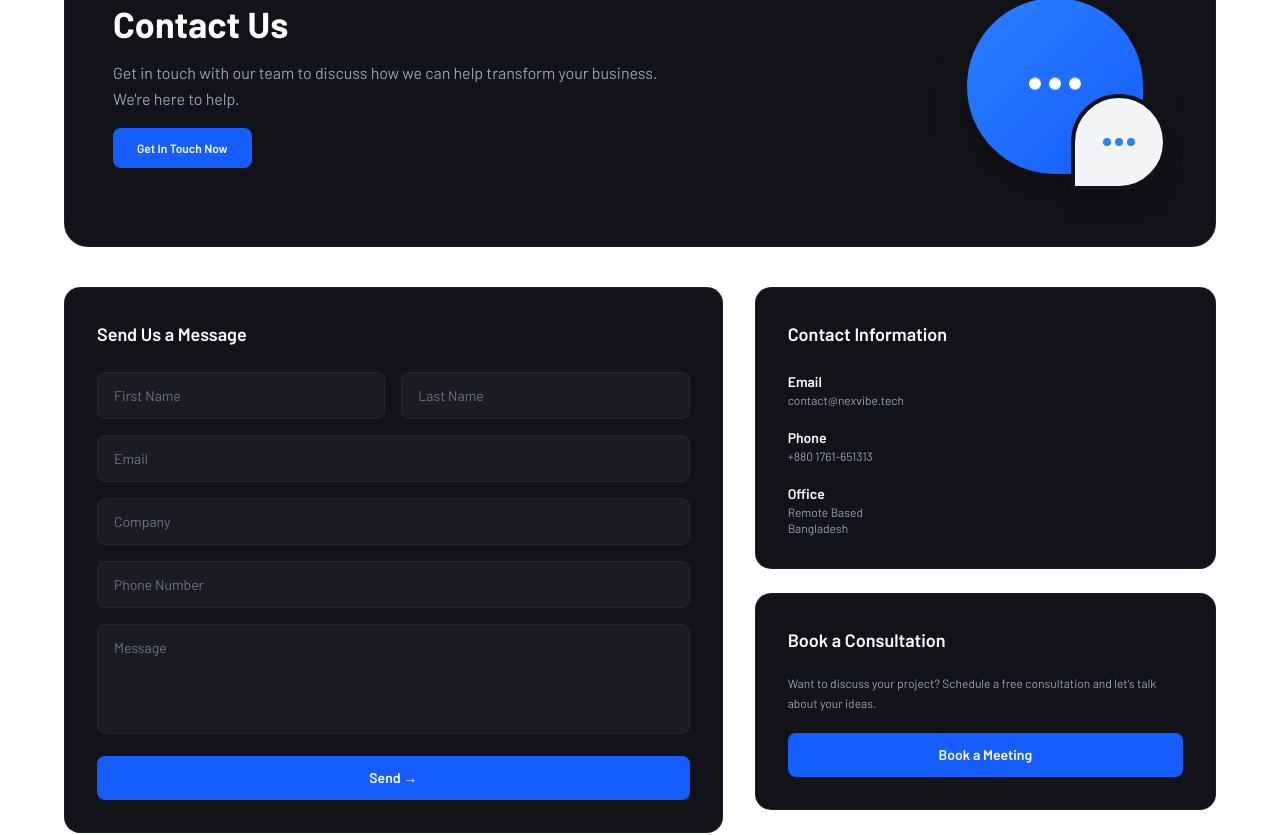
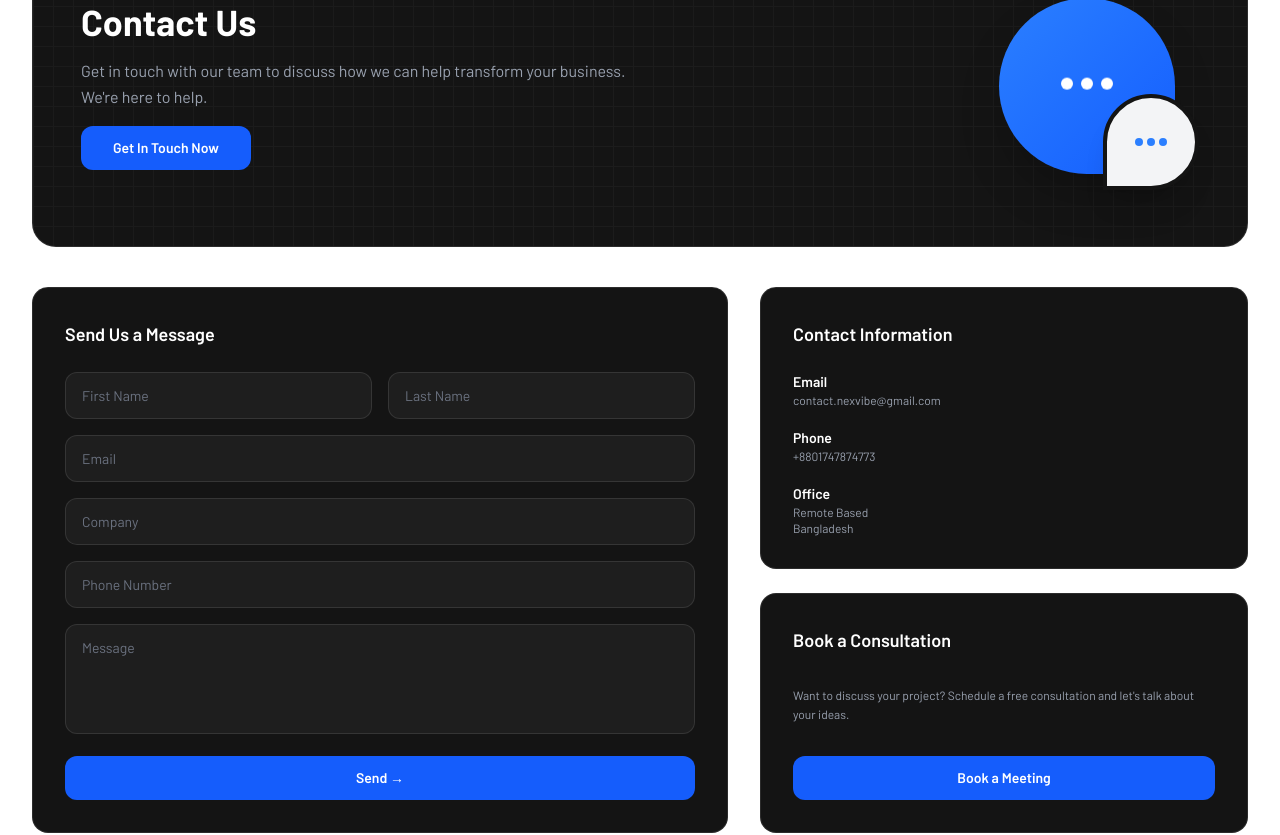
Before and after one commit to TheMehediHQ/Nexvibe, a Next.js app: page /contact in a window 1280 px wide. Shown: the part 220-1055 px from the top of the page. Built offline with nearby package versions, Linux system fonts and the light colour scheme.

Commit message:
feat: i complitte conatct page design

```diff
--- a/app/(website)/contact/ContactSection.tsx
+++ b/app/(website)/contact/ContactSection.tsx
@@ -1,16 +1,17 @@
 "use client";
+
 
 
 export default function ContactSection() {
   return (
-    <section className=" text-gray-300 min-h-screen py-12  px-4 sm:px-6 lg:px-8">
-      <div className="max-w-6xl mx-auto space-y-10">
+    <section className="text-gray-300 min-h-screen py-12">
+      <div className="mx-auto max-w-7xl px-4 sm:px-6 lg:px-8 space-y-10">
 
         {/* Hero Banner */}
-        <div className="relative overflow-hidden bg-[#121318] rounded-3xl p-8 md:p-12 border border-gray-800/60 flex flex-col md:flex-row items-center justify-between gap-6">
+        <div className="relative overflow-hidden bg-[#141414] rounded-3xl p-8 md:p-12 border border-white/10 flex flex-col md:flex-row items-center justify-between gap-8">
 
           <div
-            className="absolute inset-0 opacity-[0.03] pointer-events-none mix-blend-overlay"
+            className="absolute inset-0 opacity-[0.03] pointer-events-none"
             style={{
               backgroundImage:
                 "linear-gradient(#fff 1px, transparent 1px), linear-gradient(90deg, #fff 1px, transparent 1px)",
@@ -18,7 +19,8 @@ export default function ContactSection() {
             }}
           />
 
-          <div className="max-w-xl z-10 space-y-4 text-center md:text-left">
+          <div className="relative z-10 max-w-xl space-y-4 text-center md:text-left">
+
             <h1 className="text-3xl md:text-4xl font-bold text-white">
               Contact Us
             </h1>
@@ -29,35 +31,35 @@ export default function ContactSection() {
             </p>
 
             <button
-              type="button"
-              className="bg-blue-600 hover:bg-blue-500 text-white text-xs font-semibold px-6 py-3 rounded-lg transition"
+              className="rounded-xl bg-blue-600 px-8 py-3 text-sm font-semibold text-white transition hover:bg-blue-700"
             >
               Get In Touch Now
             </button>
+
           </div>
 
 
           {/* Chat Icon */}
-          <div className="relative flex items-center justify-center w-44 h-44 md:w-56 md:h-56 z-10">
+          <div className="relative flex h-44 w-44 md:h-56 md:w-56 items-center justify-center">
 
-            <div className="w-36 h-36 md:w-44 md:h-44 bg-gradient-to-br from-blue-500 to-blue-600 rounded-full rounded-br-none shadow-2xl flex items-center justify-center gap-2">
+            <div className="flex h-36 w-36 md:h-44 md:w-44 items-center justify-center gap-2 rounded-full rounded-br-none bg-gradient-to-br from-blue-500 to-blue-600 shadow-2xl">
 
               {[1,2,3].map((item)=>(
                 <span
                   key={item}
-                  className="w-3 h-3 bg-white rounded-full animate-bounce"
+                  className="h-3 w-3 rounded-full bg-white animate-bounce"
                 />
               ))}
 
             </div>
 
 
-            <div className="absolute bottom-2 right-0 w-24 h-24 bg-gray-100 rounded-full rounded-bl-none shadow-xl flex items-center justify-center gap-1 border-4 border-[#121318]">
+            <div className="absolute bottom-2 right-0 flex h-24 w-24 items-center justify-center gap-1 rounded-full rounded-bl-none border-4 border-[#141414] bg-gray-100 shadow-xl">
 
               {[1,2,3].map((item)=>(
                 <span
                   key={item}
-                  className="w-2 h-2 bg-blue-500 rounded-full"
+                  className="h-2 w-2 rounded-full bg-blue-500"
                 />
               ))}
 
@@ -65,89 +67,71 @@ export default function ContactSection() {
 
           </div>
 
+
         </div>
 
 
 
-        {/* Main Content */}
-        <div className="grid grid-cols-1 lg:grid-cols-12 gap-8">
+        {/* Content */}
+        <div className="grid grid-cols-1 gap-8 lg:grid-cols-12 lg:items-stretch">
 
 
           {/* Form */}
-          <div className="lg:col-span-7 bg-[#121318] border border-gray-800/60 rounded-2xl p-6 md:p-8">
+          <div className="flex h-full flex-col rounded-2xl border border-white/10 bg-[#141414] p-6 md:p-8 lg:col-span-7">
 
-            <h2 className="text-lg font-semibold text-white mb-6">
+            <h2 className="mb-6 text-lg font-semibold text-white">
               Send Us a Message
             </h2>
 
 
-            <form
-              className="space-y-4"
-              onSubmit={(e)=>e.preventDefault()}
-            >
+            <form className="space-y-4">
 
-              <div className="grid grid-cols-1 sm:grid-cols-2 gap-4">
+              <div className="grid grid-cols-1 gap-4 sm:grid-cols-2">
 
                 <input
-                  name="firstName"
                   required
-                  type="text"
                   placeholder="First Name"
-                  className="input-style"
+                  className="contact-input"
                 />
 
-
                 <input
-                  name="lastName"
                   required
-                  type="text"
                   placeholder="Last Name"
-                  className="input-style"
+                  className="contact-input"
                 />
 
               </div>
 
 
-
               <input
-                name="email"
                 required
                 type="email"
                 placeholder="Email"
-                className="input-style"
+                className="contact-input"
               />
 
 
               <input
-                name="company"
-                type="text"
                 placeholder="Company"
-                className="input-style"
+                className="contact-input"
               />
 
 
-
               <input
-                name="phone"
-                type="tel"
                 placeholder="Phone Number"
-                className="input-style"
+                className="contact-input"
               />
 
 
-
               <textarea
-                name="message"
-                required
                 rows={4}
                 placeholder="Message"
-                className="input-style resize-none"
+                className="contact-input resize-none"
               />
 
 
               <button
-                type="submit"
-                className="w-full bg-blue-600 hover:bg-blue-500 text-white font-semibold text-sm py-3 rounded-lg transition"
+                className="w-full rounded-xl bg-blue-600 py-3 text-sm font-semibold text-white transition hover:bg-blue-700"
               >
                 Send →
               </button>
@@ -160,27 +144,25 @@ export default function ContactSection() {
 
 
 
-          {/* Information */}
-          <div className="lg:col-span-5 space-y-6">
+          {/* Right Side */}
+          <div className="flex h-full flex-col gap-6 lg:col-span-5">
 
 
-            <div className="bg-[#121318] border border-gray-800/60 rounded-2xl p-6 md:p-8">
+            <div className="flex flex-1 flex-col rounded-2xl border border-white/10 bg-[#141414] p-6 md:p-8">
 
-              <h2 className="text-lg font-semibold text-white mb-6">
+              <h2 className="mb-6 text-lg font-semibold text-white">
                 Contact Information
               </h2>
 
 
               <div className="space-y-5">
 
-
                 <div>
                   <h4 className="text-sm font-semibold text-white">
                     Email
                   </h4>
-
                   <p className="text-xs text-gray-400">
-                    contact@nexvibe.tech
+                    contact.nexvibe@gmail.com
                   </p>
                 </div>
 
@@ -189,9 +171,8 @@ export default function ContactSection() {
                   <h4 className="text-sm font-semibold text-white">
                     Phone
                   </h4>
-
                   <p className="text-xs text-gray-400">
-                    +880 1761-651313
+                    +8801747874773
                   </p>
                 </div>
 
@@ -200,13 +181,12 @@ export default function ContactSection() {
                   <h4 className="text-sm font-semibold text-white">
                     Office
                   </h4>
-
                   <p className="text-xs text-gray-400">
-                    Remote Based<br/>
+                    Remote Based
+                    <br />
                     Bangladesh
                   </p>
                 </div>
-
 
               </div>
 
@@ -214,27 +194,22 @@ export default function ContactSection() {
 
 
 
-
-            <div className="bg-[#121318] border border-gray-800/60 rounded-2xl p-6 md:p-8 space-y-5">
+            <div className="flex flex-1 flex-col justify-between space-y-5 rounded-2xl border border-white/10 bg-[#141414] p-6 md:p-8">
 
               <h2 className="text-lg font-semibold text-white">
                 Book a Consultation
               </h2>
 
 
-              <p className="text-xs text-gray-400 leading-relaxed">
+              <p className="text-xs leading-relaxed text-gray-400">
                 Want to discuss your project? Schedule a free consultation
                 and let&apos;s talk about your ideas.
               </p>
 
 
-              <button
-                type="button"
-                className="w-full bg-blue-600 hover:bg-blue-500 text-white font-semibold text-sm py-3 rounded-lg"
-              >
+              <button className="w-full rounded-xl bg-blue-600 py-3 text-sm font-semibold text-white transition hover:bg-blue-700">
                 Book a Meeting
               </button>
-
 
             </div>
 
@@ -248,26 +223,25 @@ export default function ContactSection() {
 
 
       <style jsx>{`
-        .input-style {
-          width:100%;
-          background:#1b1c22;
-          border:1px solid #27272a;
-          border-radius:0.5rem;
-          padding:0.75rem 1rem;
-          font-size:0.875rem;
-          color:white;
-          outline:none;
+        .contact-input {
+          width: 100%;
+          background: #1E1E1E;
+          border: 1px solid rgba(255,255,255,0.1);
+          border-radius: 0.75rem;
+          padding: 0.75rem 1rem;
+          font-size: 0.875rem;
+          color: white;
+          outline: none;
         }
 
-        .input-style:focus {
-          border-color:#3b82f6;
+        .contact-input:focus {
+          border-color: #2563eb;
         }
 
-        .input-style::placeholder {
-          color:#6b7280;
+        .contact-input::placeholder {
+          color: #6b7280;
         }
       `}</style>
-
 
     </section>
   );
--- a/components/layout/Footer.tsx
+++ b/components/layout/Footer.tsx
@@ -14,7 +14,10 @@ const navLinks = [
 export default function Footer() {
   return (
     <footer className="border-t border-white/10 text-white">
-      <div className="mx-auto max-w-7xl px-5 py-12 sm:px-6 lg:px-8 lg:py-16">
+      <div className="mx-auto max-w-7xl px-4 py-12 sm:px-6 lg:px-8 lg:py-16">
+
+
+
 
         {/* Top Footer */}
         <div className="flex flex-col gap-12 lg:flex-row lg:items-start lg:justify-between">
```
